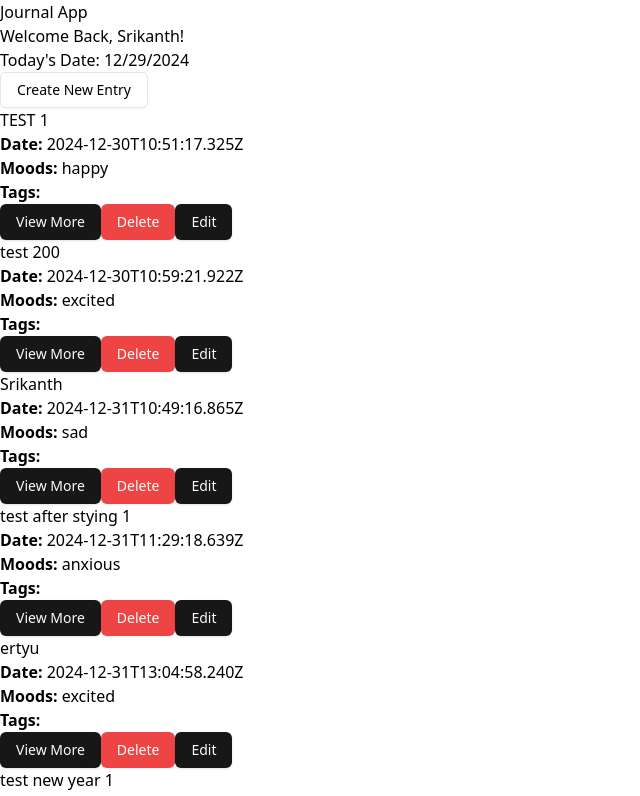
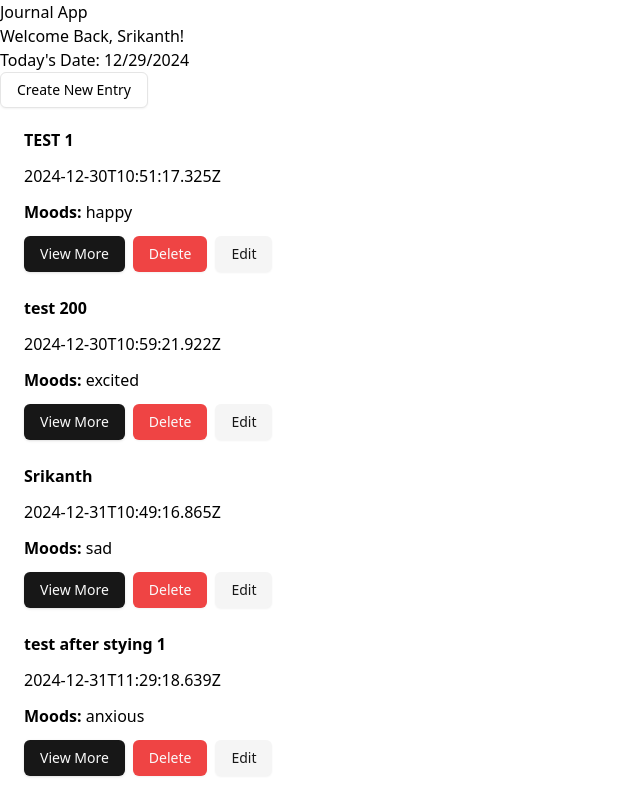
Before and after one commit to srikanthraop/Journal-App, a React (Vite) app: page /dashboard in a window 1280 px wide. Shown: the top 796 px of the page, without its empty margins (0-640 px from the left). Built offline with nearby package versions, Linux system fonts and the light colour scheme; data requests are answered from the project's data file.

Commit message:
Added styling

```diff
--- a/db.json
+++ b/db.json
@@ -110,74 +110,6 @@
       "favorite": true
     },
     {
-      "id": "16d13fdf-80f3-4a89-8206-829ed7b90071",
-      "date": "2024-12-31T13:04:58.240Z",
-      "createdAt": "2024-12-31T13:04:58.240Z",
-      "updatedAt": "2024-12-31T13:04:58.240Z",
-      "tags": [],
-      "attachments": [],
-      "title": "ertyu",
-      "tipTapBody": {
-        "type": "doc",
-        "content": [
-          {
-            "type": "paragraph",
-            "content": [
-              {
-                "type": "text",
-                "marks": [
-                  {
-                    "type": "bold"
-                  }
-                ],
-                "text": "sfszdxgx"
-              }
-            ]
-          },
-          {
-            "type": "paragraph"
-          },
-          {
-            "type": "paragraph"
-          },
-          {
-            "type": "paragraph"
-          },
-          {
-            "type": "paragraph",
-            "content": [
-              {
-                "type": "text",
-                "marks": [
-                  {
-                    "type": "bold"
-                  }
-                ],
-                "text": "adfsdbg"
-              },
-              {
-                "type": "text",
-                "text": "cdvb n"
-              },
-              {
-                "type": "text",
-                "marks": [
-                  {
-                    "type": "italic"
-                  }
-                ],
-                "text": "cfvbfbbvbc"
-              }
-            ]
-          }
-        ]
-      },
-      "mood": [
-        "excited"
-      ],
-      "favorite": false
-    },
-    {
       "id": "3a2e8448-2118-4acb-a773-128e44ab1d69",
       "date": "2024-12-31T15:40:52.658Z",
       "createdAt": "2024-12-31T15:40:52.658Z",
--- a/src/components/JournalEntryList.jsx
+++ b/src/components/JournalEntryList.jsx
@@ -3,8 +3,8 @@ import JournalEntryPreview from "./JournalEntryPreview";
 
 const JournalEntries = ({ entries }) => {
   return (
-        <div>
-            <ul>
+    <div className="mx-6 mt-5">
+      <ul className="flex flex-col gap-y-6">
         {entries.map((entry) => {
           return <JournalEntryPreview key={entry.id} entry={entry} />;
         })}
--- a/src/components/JournalEntryPreview.jsx
+++ b/src/components/JournalEntryPreview.jsx
@@ -18,20 +18,18 @@ function JournalEntryPreview({ entry }) {
   }
 
   return (
-    <li>
-      <h1 className="">{entry.title}</h1>
-      <p>
-        <strong>Date:</strong> {entry.date}
-      </p>
+    <li className="flex flex-col gap-y-3">
+      <h1 className="font-bold">{entry.title}</h1>
+      <p>{entry.date}</p>
       <p>
         <strong>Moods:</strong> {mood}
       </p>
-      <p>
+      {/* <p>
         <strong>Tags:</strong>
         {entry.tags ? entry.tags.join(", ") : "No tags"}
-      </p>
+      </p> */}
 
-      <div className="">
+      <div className="flex flex-row gap-x-2">
         <Link to={`/entry/${entry.id}`}>
           <Button>View More</Button>
         </Link>
@@ -41,7 +39,7 @@ function JournalEntryPreview({ entry }) {
         </Button>
 
         <Link to={`/entry/${entry.id}/edit`}>
-          <Button>Edit</Button>
+          <Button variant="secondary">Edit</Button>
         </Link>
       </div>
     </li>
--- a/src/components/TipTapEditor.jsx
+++ b/src/components/TipTapEditor.jsx
@@ -126,7 +126,7 @@ function TipTapEditor({ content, onSave, readOnly = false }) {
         </div>
       )}
 
-      <div className="h-2/5 w-4/5 overflow-auto rounded-md border border-gray-300 bg-white shadow-lg">
+      <div className="h-2/5 w-4/5 overflow-auto rounded-md border border-gray-300 bg-white shadow-sm">
         <EditorContent editor={editor} />
       </div>
     </div>
```
Lines whose indentation alone changed are shown as unchanged.
